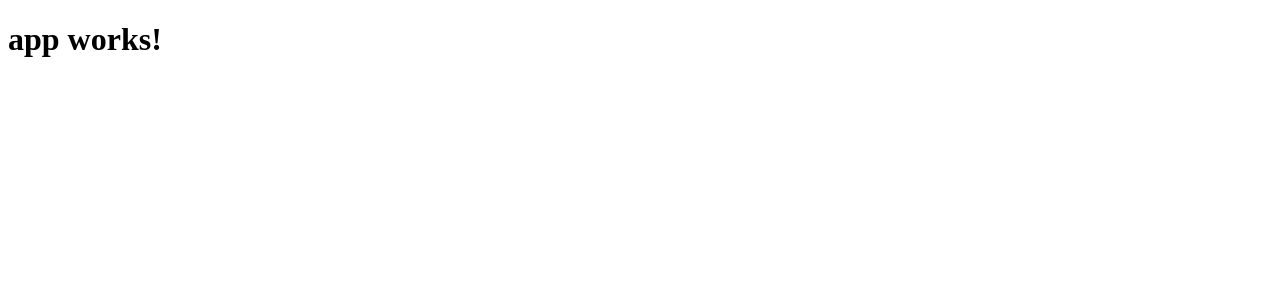
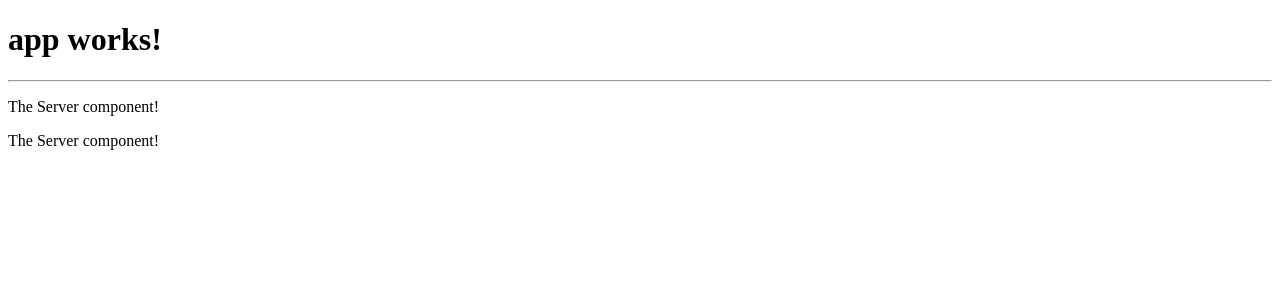
Before and after one commit to garthtee/angular-first-app, an Angular app: page / in a window 1280 px wide. Shown: the top 300 px of the page. Built offline with nearby package versions, Linux system fonts and the light colour scheme.

Commit message:
Completed tutorial 20

```diff
--- a/src/app/app.component.html
+++ b/src/app/app.component.html
@@ -1,3 +1,3 @@
-<h1>
-  {{title}}
-</h1>
+<h1>{{title}}</h1>
+<hr>
+<app-servers></app-servers>
--- a/src/app/app.module.ts
+++ b/src/app/app.module.ts
@@ -4,10 +4,14 @@
 import { HttpModule } from '@angular/http';
 
 import { AppComponent } from './app.component';
+import { ServerComponent } from './server/server.component';
+import { ServersComponent } from './servers/servers.component';
 
 @NgModule({
   declarations: [
-    AppComponent
+    AppComponent,
+    ServerComponent,
+    ServersComponent
   ],
   imports: [
     BrowserModule,
--- /dev/null
+++ b/src/app/server/server.component.html
@@ -0,0 +1 @@
+<p>The Server component!</p>
--- /dev/null
+++ b/src/app/servers/servers.component.html
@@ -0,0 +1,2 @@
+<app-server></app-server>
+<app-server></app-server>
--- /dev/null
+++ b/src/app/servers/servers.component.ts
@@ -0,0 +1,15 @@
+import { Component, OnInit } from '@angular/core';
+
+@Component({
+  selector: 'app-servers',
+  templateUrl: './servers.component.html',
+  styleUrls: ['./servers.component.css']
+})
+export class ServersComponent implements OnInit {
+
+  constructor() { }
+
+  ngOnInit() {
+  }
+
+}
```
Also changed, not shown: src/app/server/server.component.ts (added, +9 -0 lines), src/app/servers/servers.component.css (added).
